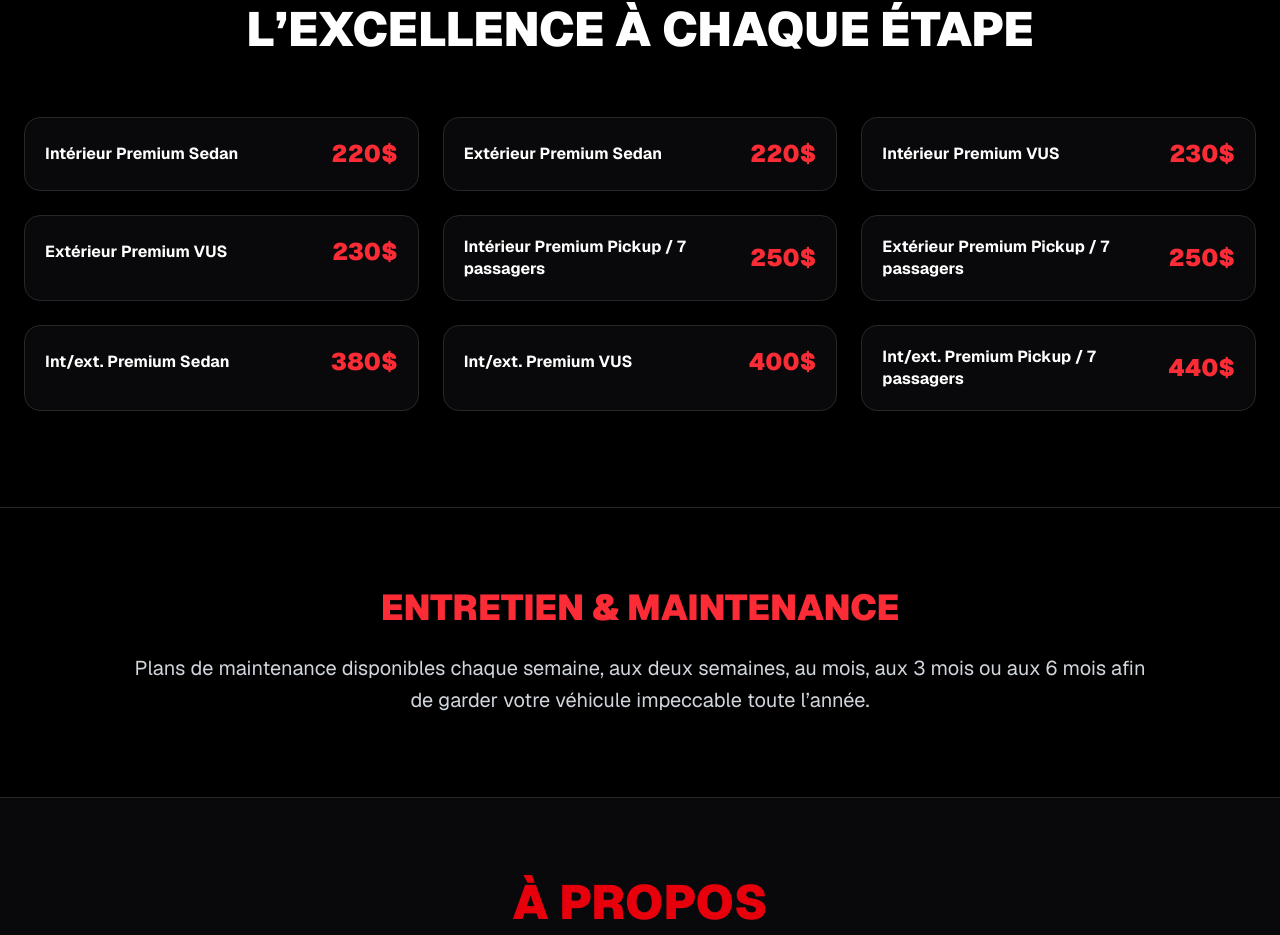
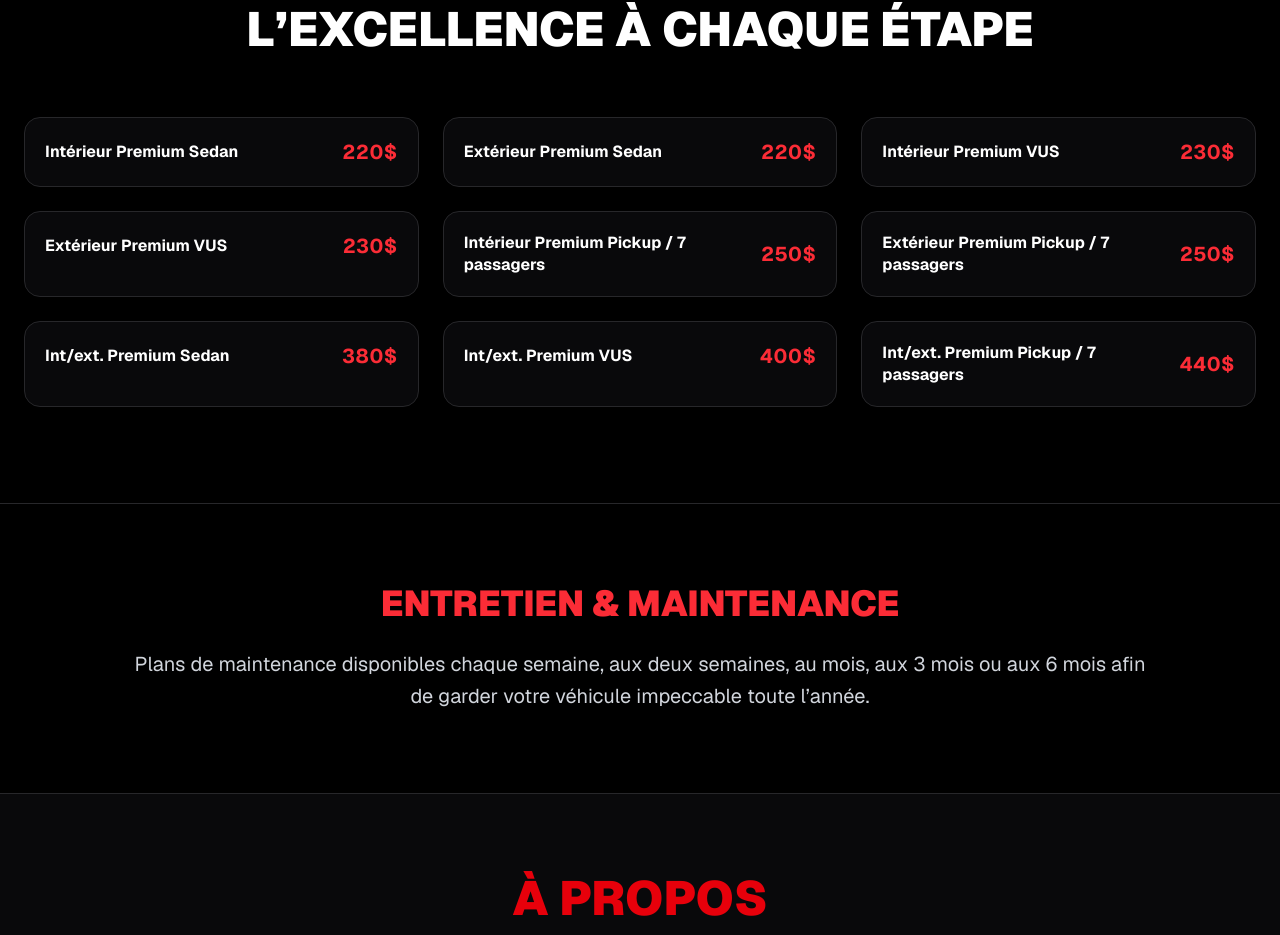
Before and after one commit to alex1233112/AL-AutoDetail-2026, a Next.js app: page / in a window 1280 px wide. Shown: the part 1327-2262 px from the top of the page. Built offline with nearby package versions, Linux system fonts and the light colour scheme.

Commit message:
Améliorer style des prix

```diff
--- a/app/page.tsx
+++ b/app/page.tsx
@@ -145,9 +145,9 @@ export default function ALAutoDetail() {
           {item[0]}
         </h4>
 
-        <p className="text-2xl font-black text-red-500 whitespace-nowrap">
-          {item[1]}
-        </p>
+        <p className="text-xl font-bold text-red-500 whitespace-nowrap tracking-wide">
+  {item[1]}
+</p>
       </div>
     </div>
   ))}
```
